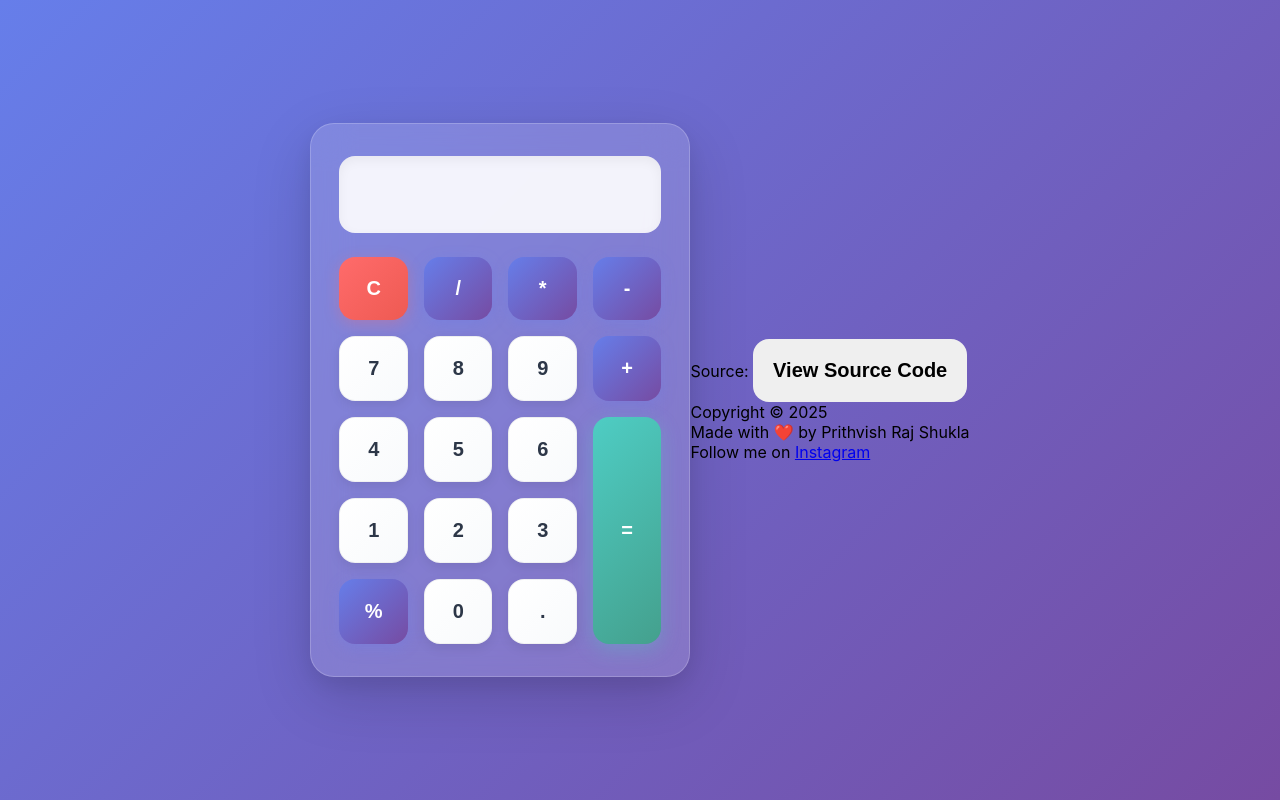
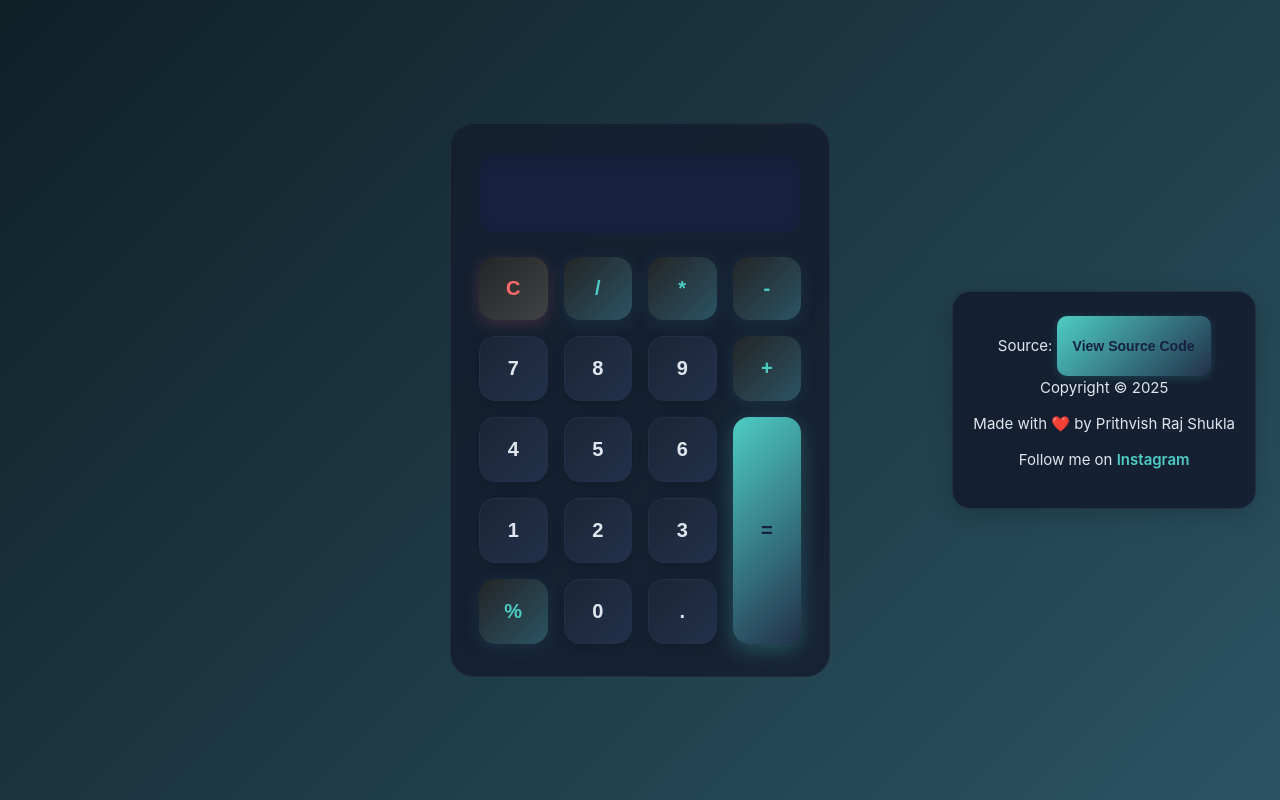
Before and after one commit to prithvishshukla/SIMPLE_CALCULATOR, a plain HTML site: page index.html in a window 1280 px wide. Drawn offline with Linux system fonts and the light colour scheme.

Commit message:
Update style.css

```diff
--- a/style.css
+++ b/style.css
@@ -6,31 +6,32 @@
 
 /* Style for the body background and font */
 body {
-    background: linear-gradient(135deg, #667eea 0%, #764ba2 100%);
+    background: linear-gradient(135deg, #0f2027 0%, #2c5364 100%);
     min-height: 100vh;
     font-family: 'Inter', 'Segoe UI', 'Roboto', Arial, sans-serif;
     display: flex;
     align-items: center;
     justify-content: center;
     padding: 16px;
+    color: #e0e6ed;
 }
 
 /* Calculator container styling */
 .calculator {
-    background: rgba(255, 255, 255, 0.15);
+    background: rgba(20, 30, 48, 0.85);
     backdrop-filter: blur(20px);
     padding: 32px 28px;
     max-width: 380px;
     width: 100%;
-    border: 1px solid rgba(255, 255, 255, 0.2);
-    box-shadow: 0 20px 60px rgba(0, 0, 0, 0.15), 0 8px 24px rgba(0, 0, 0, 0.08);
+    border: 1px solid #222c3a;
+    box-shadow: 0 20px 60px rgba(0, 0, 0, 0.25) 0 8px 24px rgba(0, 0, 0, 0.18);
     border-radius: 24px;
     transition: all 0.3s cubic-bezier(0.4, 0, 0.2, 1);
 }
 
 /* Calculator hover effect */
 .calculator:hover {
-    box-shadow: 0 24px 80px rgba(0, 0, 0, 0.2), 0 12px 32px rgba(0, 0, 0, 0.12);
+    box-shadow: 0 24px 80px rgba(0, 0, 0, 0.32), 0 12px 32px rgba(0, 0, 0, 0.22);
     transform: translateY(-2px);
 }
 
@@ -40,19 +41,19 @@ body {
     padding: 20px 18px;
     font-size: clamp(20px, 5vw, 32px);
     border: none;
-    background: rgba(255, 255, 255, 0.9);
-    color: #2d3748;
+    background: #16213e;
+    color: #e0e6ed;
     font-weight: 600;
     border-radius: 16px;
     margin-bottom: 24px;
     text-align: right;
-    box-shadow: 0 4px 12px rgba(0, 0, 0, 0.05) inset;
+    box-shadow: 0 4px 12px rgba(0, 0, 0, 0.12) inset;
     transition: all 0.2s ease;
 }
 
 #result:focus {
     outline: none;
-    box-shadow: 0 4px 12px rgba(0, 0, 0, 0.08) inset, 0 0 0 3px rgba(102, 126, 234, 0.1);
+    box-shadow: 0 4px 12px rgba(44, 83, 100, 0.18) inset, 0 0 0 3px rgba(44, 83, 100, 0.18);
 }
 
 /* Button grid layout */
@@ -75,6 +76,9 @@ button {
     position: relative;
     overflow: hidden;
     min-height: 60px;
+    background: #1a2636;
+    color: #e0e6ed;
+    box-shadow: 0 4px 12px rgba(0,0,0,0.18);
 }
 
 /* Button press effect */
@@ -85,53 +89,57 @@ button:active {
 /* Button hover effect */
 button:hover {
     transform: translateY(-2px);
+    background: #22304a;
 }
 
 /* Clear button styling */
 .clear {
-    background: linear-gradient(135deg, #ff6b6b 0%, #ee5a52 100%);
-    color: #fff;
-    box-shadow: 0 4px 15px rgba(255, 107, 107, 0.3);
+    background: linear-gradient(135deg, #232526 0%, #414345 100%);
+    color: #ff6b6b;
+    box-shadow: 0 4px 15px rgba(255, 107, 107, 0.18);
 }
 
 .clear:hover {
-    box-shadow: 0 6px 20px rgba(255, 107, 107, 0.4);
+    box-shadow: 0 6px 20px rgba(255, 107, 107, 0.28);
+    background: linear-gradient(135deg, #414345 0%, #232526 100%);
 }
 
 /* Number and decimal button styling */
 .number, .decimal {
-    background: linear-gradient(135deg, #ffffff 0%, #f8fafc 100%);
-    color: #2d3748;
-    box-shadow: 0 4px 12px rgba(0, 0, 0, 0.08);
-    border: 1px solid rgba(0, 0, 0, 0.05);
+    background: linear-gradient(135deg, #1a2636 0%, #22304a 100%);
+    color: #e0e6ed;
+    box-shadow: 0 4px 12px rgba(0, 0, 0, 0.18);
+    border: 1px solid #22304a;
 }
 
 .number:hover, .decimal:hover {
-    box-shadow: 0 6px 16px rgba(0, 0, 0, 0.12);
-    background: linear-gradient(135deg, #f8fafc 0%, #e2e8f0 100%);
+    box-shadow: 0 6px 16px rgba(0, 0, 0, 0.22);
+    background: linear-gradient(135deg, #22304a 0%, #1a2636 100%);
 }
 
 /* Operator button styling */
 .operator {
-    background: linear-gradient(135deg, #667eea 0%, #764ba2 100%);
-    color: #fff;
-    box-shadow: 0 4px 15px rgba(102, 126, 234, 0.3);
+    background: linear-gradient(135deg, #232526 0%, #2c5364 100%);
+    color: #4ecdc4;
+    box-shadow: 0 4px 15px rgba(44, 83, 100, 0.28);
 }
 
 .operator:hover {
-    box-shadow: 0 6px 20px rgba(102, 126, 234, 0.4);
+    box-shadow: 0 6px 20px rgba(44, 83, 100, 0.38);
+    background: linear-gradient(135deg, #2c5364 0%, #232526 100%);
 }
 
 /* Equals button styling */
 .equals {
-    background: linear-gradient(135deg, #4ecdc4 0%, #44a08d 100%);
+    background: linear-gradient(135deg, #4ecdc4 0%, #22304a 100%);
     grid-row: span 3;
-    color: #fff;
-    box-shadow: 0 6px 20px rgba(78, 205, 196, 0.3);
+    color: #16213e;
+    box-shadow: 0 6px 20px rgba(78, 205, 196, 0.28);
 }
 
 .equals:hover {
-    box-shadow: 0 8px 25px rgba(78, 205, 196, 0.4);
+    box-shadow: 0 8px 25px rgba(78, 205, 196, 0.38);
+    background: linear-gradient(135deg, #22304a 0%, #4ecdc4 100%);
 }
 
 /* Add ripple effect */
@@ -143,7 +151,7 @@ button::before {
     width: 0;
     height: 0;
     border-radius: 50%;
-    background: rgba(255, 255, 255, 0.2);
+    background: rgba(44, 83, 100, 0.18);
     transform: translate(-50%, -50%);
     transition: width 0.3s, height 0.3s;
 }
@@ -160,17 +168,14 @@ button:active::before {
         max-width: 320px;
         border-radius: 20px;
     }
-
     .buttons {
         gap: 12px;
     }
-
     button {
         padding: 16px;
         border-radius: 12px;
         min-height: 50px;
     }
-
     #result {
         padding: 16px 14px;
         margin-bottom: 20px;
@@ -183,16 +188,13 @@ button:active::before {
         padding: 20px 16px;
         max-width: 280px;
     }
-
     .buttons {
         gap: 10px;
     }
-
     button {
         padding: 14px;
         min-height: 45px;
     }
-
     #result {
         padding: 14px 12px;
         margin-bottom: 16px;
@@ -204,22 +206,18 @@ button:active::before {
     body {
         padding: 10px;
     }
-
     .calculator {
         padding: 20px 24px;
         max-width: 450px;
     }
-
     #result {
         padding: 16px 18px;
         margin-bottom: 16px;
     }
-
     button {
         padding: 16px;
         min-height: 45px;
     }
-
     .buttons {
         gap: 12px;
     }
@@ -239,12 +237,75 @@ button:active::before {
         animation-iteration-count: 1 !important;
         transition-duration: 0.01ms !important;
     }
-
     button:hover {
         transform: none;
     }
-
     .calculator:hover {
         transform: none;
     }
 }
+/* Footer styling */
+.footer {
+    position: fixed;
+    top: 50%;
+    right: 24px;
+    transform: translateY(-50%);
+    background: rgba(20, 30, 48, 0.92);
+    border-radius: 18px;
+    box-shadow: 0 6px 24px rgba(0,0,0,0.18);
+    padding: 24px 20px;
+    color: #e0e6ed;
+    min-width: 220px;
+    z-index: 100;
+    text-align: center;
+    font-size: 15px;
+    border: 1px solid #22304a;
+}
+
+.footer p {
+    margin-bottom: 12px;
+    line-height: 1.6;
+}
+
+.footer a {
+    color: #4ecdc4;
+    text-decoration: none;
+    font-weight: 600;
+    transition: color 0.2s;
+}
+
+.footer a:hover {
+    color: #ff6b6b;
+    text-decoration: underline;
+}
+
+.footer button {
+    background: linear-gradient(135deg, #4ecdc4 0%, #22304a 100%);
+    color: #16213e;
+    border: none;
+    border-radius: 10px;
+    padding: 8px 16px;
+    font-size: 14px;
+    font-weight: 600;
+    cursor: pointer;
+    box-shadow: 0 2px 8px rgba(78, 205, 196, 0.18);
+    transition: background 0.2s, transform 0.2s;
+}
+
+.footer button:hover {
+    background: linear-gradient(135deg, #22304a 0%, #4ecdc4 100%);
+    transform: translateY(-2px);
+}
+
+@media (max-width: 900px) {
+    .footer {
+        position: static;
+        margin-top: 32px;
+        right: auto;
+        top: auto;
+        transform: none;
+        min-width: unset;
+        width: 100%;
+        border-radius: 14px;
+        box-shadow: 0 4px 16px rgba(0,0,0,0.14);
+    }
```
